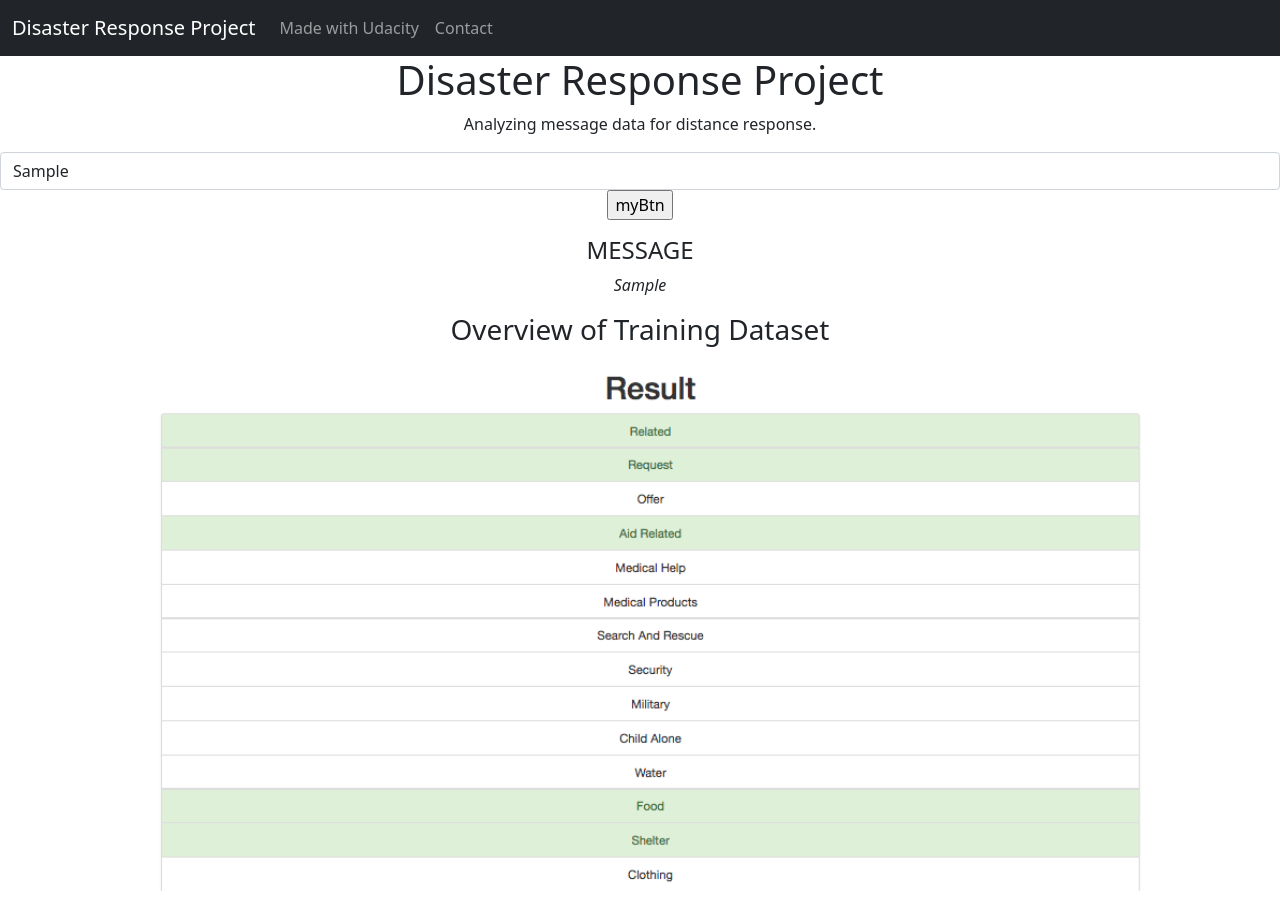
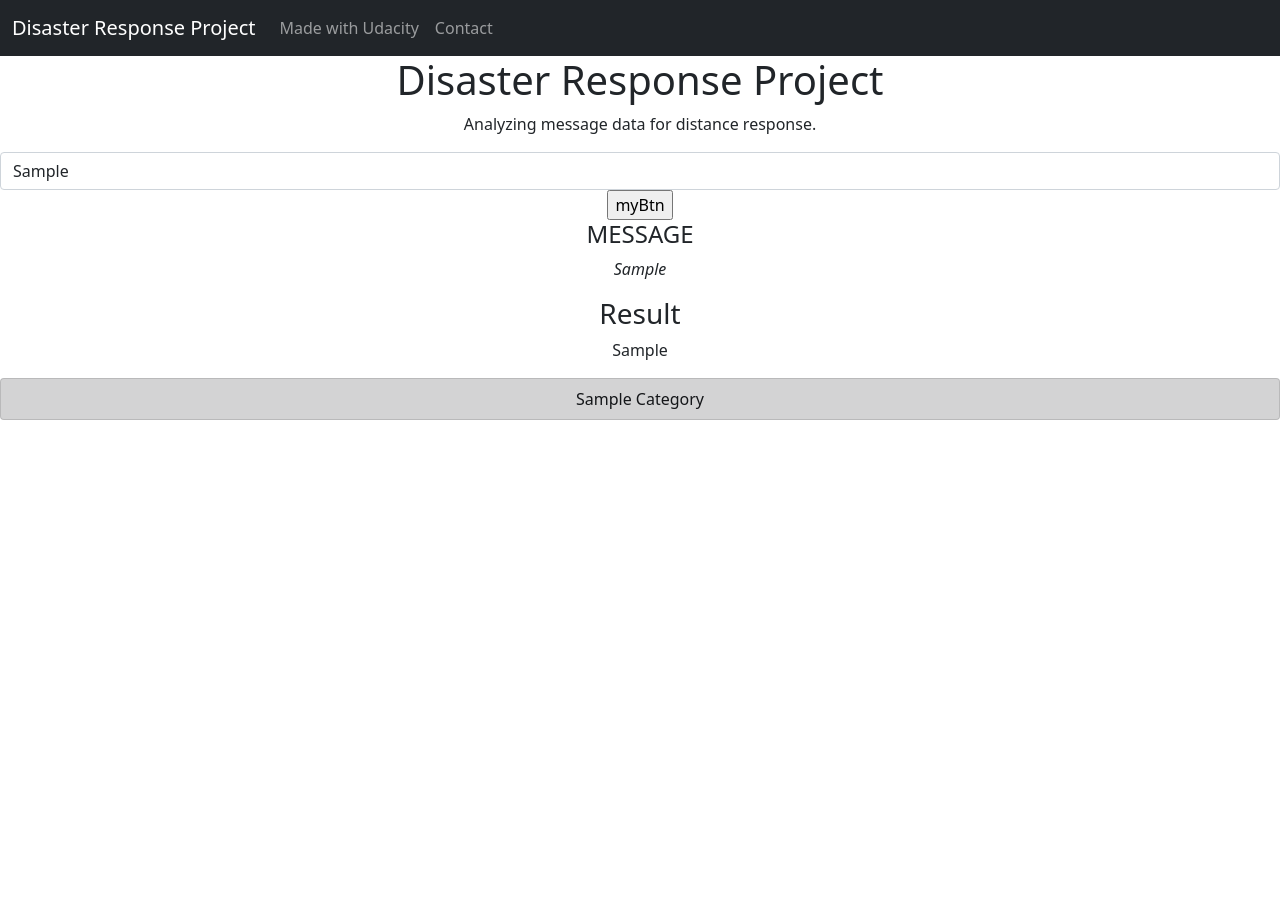
Before and after one commit to sundeeparandara/Udacity-Data-Scientist-Nanodegree-Projects, a Flask app: template 02-Disaster-Response-Pipeline/app/templates/results.html in a window 1280 px wide. After the commit the page ends 420 px from the top, so only its background shows below. Run offline with Flask 2, Linux system fonts and the light colour scheme; the template is opened without the code that fills it: most values are stand-ins (such as "Sample title", 1, 10 or a date in 2020); parts of the project's set-up code (start-up, migrations or seed data) failed here and were passed over; some libraries are stand-ins or nearby versions.

Commit message:
transfer result to result.html

```diff
--- a/02-Disaster-Response-Pipeline/app/app.py
+++ b/02-Disaster-Response-Pipeline/app/app.py
@@ -6,6 +6,7 @@ from flask import render_template, request
 
 import pickle
 import pandas as pd
+import numpy as np
 
 app = Flask(__name__)
 
@@ -39,6 +40,9 @@ def send():
 
 		prediction = model.predict([myInput])
 
+		#print(type(prediction))
+		#print(prediction.shape)
+
 		cols = ['related', 'request', 'offer', 'aid_related', 'medical_help',
 		   'medical_products', 'search_and_rescue', 'security', 'military',
 		   'child_alone', 'water', 'food', 'shelter', 'clothing', 'money',
@@ -48,11 +52,21 @@ def send():
 		   'weather_related', 'floods', 'storm', 'fire', 'earthquake', 'cold',
 		   'other_weather', 'direct_report']
 
+		#print(np.shape(cols))
+
+
 		df_prediction = pd.DataFrame(data=prediction,columns=cols).transpose()
 
 		print(df_prediction)
 
-		return render_template('results.html',myInput=myInput)
+		print(prediction.reshape(36,))
+		print(cols)
+
+		dict_prediction = dict(zip(cols,prediction.reshape(36,)))
+
+		print(dict_prediction)
+
+		return render_template('results.html',myInput=myInput,dict_df_prediction=dict_prediction)
 
 
 def main():
--- a/02-Disaster-Response-Pipeline/app/templates/results.html
+++ b/02-Disaster-Response-Pipeline/app/templates/results.html
@@ -40,7 +40,7 @@
 	<div class="row text-center">
 		<form action="/" method="post">
 			<h1>Disaster Response Project</h1>
-			<p>Analyzing message data for distance response.<p>
+			<p>Analyzing message data for distance response.</p>
 			<input type="text" id="myInput" name="myInput" value="{{ myInput }}" class="form-control" placeholder="Enter a message to classify">
 			<!--<button type="button" id="myBtn" type="submit" class="btn btn-success btn-sm" >Classify Message</button>-->
 			<input type="submit" id="myBtn" value="myBtn" name="action1"/>
@@ -49,8 +49,16 @@
 				<p id="myMessage" class="fst-italic">{{ myInput }}</p>
 			</div>
 			<div id="displayResult">
-				<h3>Overview of Training Dataset</h3>
-				<img class="img-fluid" src="static/fake_result_table.png"></img>
+				<h3>Result</h3>
+				<p>{{dict_df_prediction}}</p>
+				<ul class="list-group">
+					{% for category, result in dict_df_prediction.items() %}
+						{% if result == 1 %}
+							<li class="list-group-item list-group-item-success text-center">{{category.replace('_', ' ').title()}}</li>
+						{% else %}
+							<li class="list-group-item list-group-item-dark text-center">{{category.replace('_', ' ').title()}}</li>
+						{% endif %}
+					{% endfor %}
 			</div>
 		</form>
 	</div>
```
